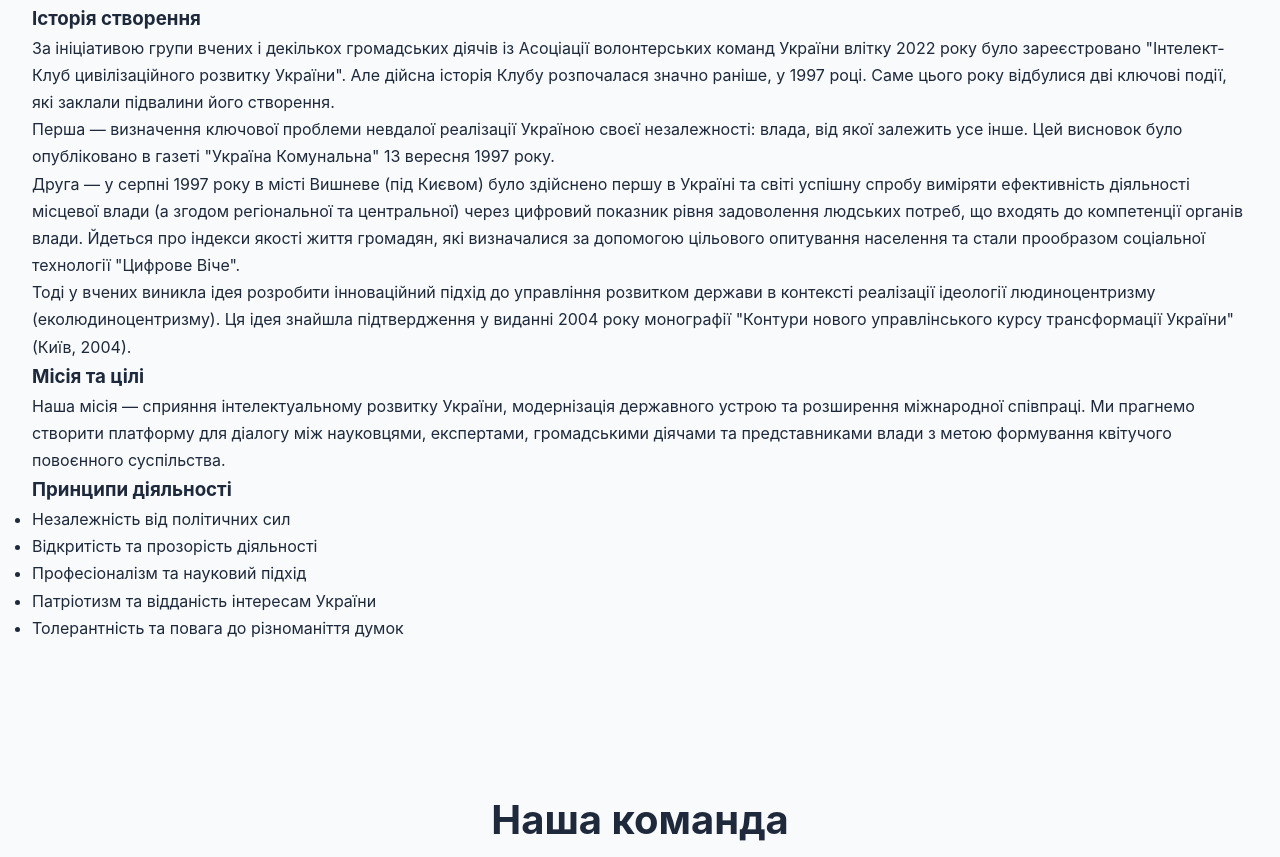
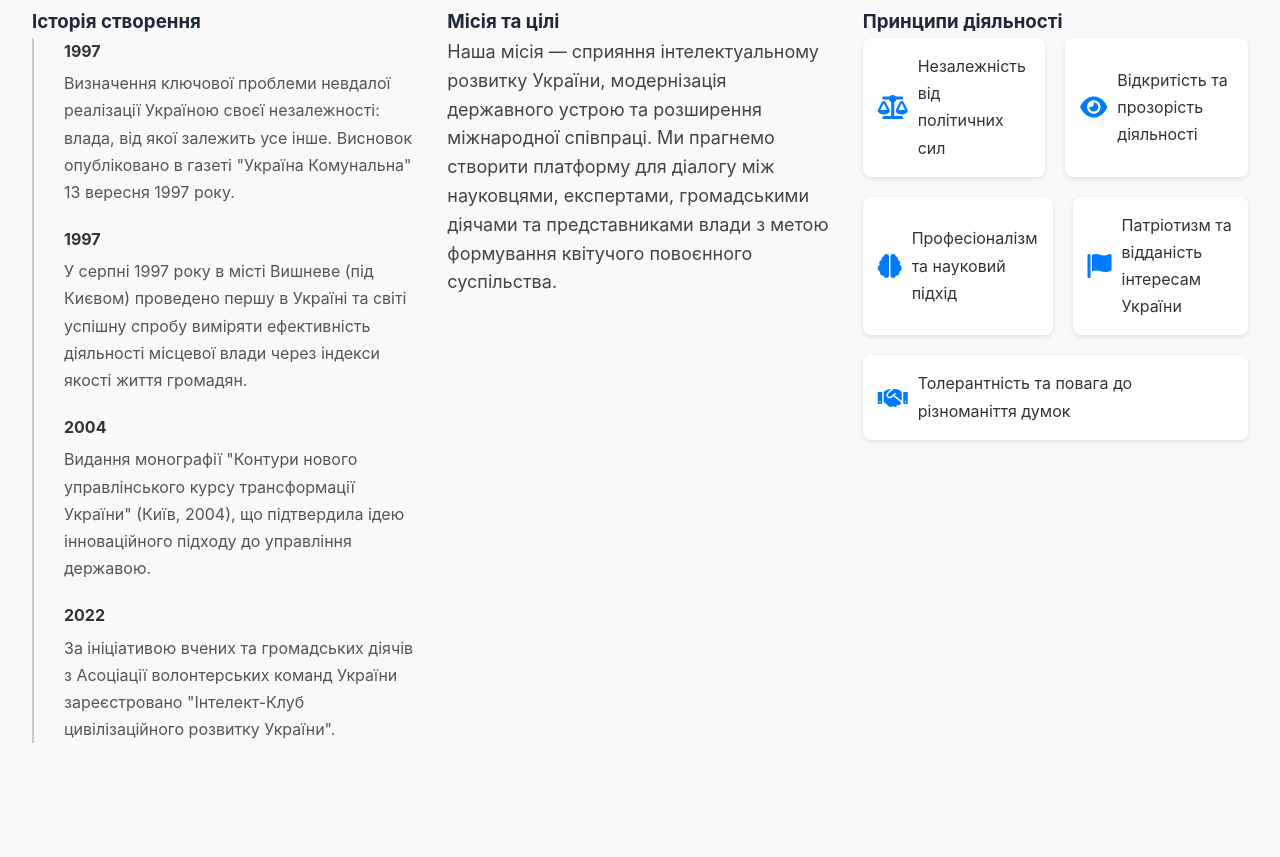
Before and after one commit to 4245877/Intellect-Club, a plain HTML site: page index.html in a window 1280 px wide. Shown: the part 1384-2241 px from the top of the page. Drawn offline with Linux system fonts and the light colour scheme.

Commit message:
Описание изменений

```diff
--- a/index.html
+++ b/index.html
@@ -46,31 +46,70 @@
     </section>
 
 <!-- About Section -->
-    <section id="about" class="section">
+<section id="about" class="section about-section">
     <div class="container">
         <div class="section-title">
             <h2>Про нас</h2>
             <p>Дізнайтеся більше про нашу історію, місію та принципи діяльності</p>
         </div>
-            <div class="row">
-                <div>
+        <div class="about-content">
+            <div class="history">
                 <h3>Історія створення</h3>
-                    <p>За ініціативою групи вчених і декількох громадських діячів із Асоціації волонтерських команд України влітку 2022 року було зареєстровано "Інтелект-Клуб цивілізаційного розвитку України". Але дійсна історія Клубу розпочалася значно раніше, у 1997 році. Саме цього року відбулися дві ключові події, які заклали підвалини його створення.</p>
-                    <p>Перша — визначення ключової проблеми невдалої реалізації Україною своєї незалежності: влада, від якої залежить усе інше. Цей висновок було опубліковано в газеті "Україна Комунальна" 13 вересня 1997 року.</p>
-                    <p>Друга — у серпні 1997 року в місті Вишневе (під Києвом) було здійснено першу в Україні та світі успішну спробу виміряти ефективність діяльності місцевої влади (а згодом регіональної та центральної) через цифровий показник рівня задоволення людських потреб, що входять до компетенції органів влади. Йдеться про індекси якості життя громадян, які визначалися за допомогою цільового опитування населення та стали прообразом соціальної технології "Цифрове Віче".</p>
-                    <p>Тоді у вчених виникла ідея розробити інноваційний підхід до управління розвитком держави в контексті реалізації ідеології людиноцентризму (еколюдиноцентризму). Ця ідея знайшла підтвердження у виданні 2004 року монографії "Контури нового управлінського курсу трансформації України" (Київ, 2004).</p>
-
+                <div class="timeline">
+                    <div class="timeline-item">
+                        <div class="timeline-date">1997</div>
+                        <div class="timeline-content">
+                            <p>Визначення ключової проблеми невдалої реалізації Україною своєї незалежності: влада, від якої залежить усе інше. Висновок опубліковано в газеті "Україна Комунальна" 13 вересня 1997 року.</p>
+                        </div>
+                    </div>
+                    <div class="timeline-item">
+                        <div class="timeline-date">1997</div>
+                        <div class="timeline-content">
+                            <p>У серпні 1997 року в місті Вишневе (під Києвом) проведено першу в Україні та світі успішну спробу виміряти ефективність діяльності місцевої влади через індекси якості життя громадян.</p>
+                        </div>
+                    </div>
+                    <div class="timeline-item">
+                        <div class="timeline-date">2004</div>
+                        <div class="timeline-content">
+                            <p>Видання монографії "Контури нового управлінського курсу трансформації України" (Київ, 2004), що підтвердила ідею інноваційного підходу до управління державою.</p>
+                        </div>
+                    </div>
+                    <div class="timeline-item">
+                        <div class="timeline-date">2022</div>
+                        <div class="timeline-content">
+                            <p>За ініціативою вчених та громадських діячів з Асоціації волонтерських команд України зареєстровано "Інтелект-Клуб цивілізаційного розвитку України".</p>
+                        </div>
+                    </div>
+                </div>
+            </div>
+            <div class="mission">
                 <h3>Місія та цілі</h3>
                 <p>Наша місія — сприяння інтелектуальному розвитку України, модернізація державного устрою та розширення міжнародної співпраці. Ми прагнемо створити платформу для діалогу між науковцями, експертами, громадськими діячами та представниками влади з метою формування квітучого повоєнного суспільства.</p>
-
+            </div>
+            <div class="principles">
                 <h3>Принципи діяльності</h3>
-                    <ul>
-                        <li>Незалежність від політичних сил</li>
-                        <li>Відкритість та прозорість діяльності</li>
-                        <li>Професіоналізм та науковий підхід</li>
-                        <li>Патріотизм та відданість інтересам України</li>
-                        <li>Толерантність та повага до різноманіття думок</li>
-                    </ul>
+                <div class="principles-list">
+                    <div class="principle-item">
+                        <i class="fas fa-balance-scale"></i>
+                        <p>Незалежність від політичних сил</p>
+                    </div>
+                    <div class="principle-item">
+                        <i class="fas fa-eye"></i>
+                        <p>Відкритість та прозорість діяльності</p>
+                    </div>
+                    <div class="principle-item">
+                        <i class="fas fa-brain"></i>
+                        <p>Професіоналізм та науковий підхід</p>
+                    </div>
+                    <div class="principle-item">
+                        <i class="fas fa-flag"></i>
+                        <p>Патріотизм та відданість інтересам України</p>
+                    </div>
+                    <div class="principle-item">
+                        <i class="fas fa-handshake"></i>
+                        <p>Толерантність та повага до різноманіття думок</p>
+                    </div>
+                </div>
             </div>
         </div>
     </div>
--- a/style.css
+++ b/style.css
@@ -1,16 +1,98 @@
 :root {
   --primary: #6366f1;
+  --primary-dark: #2980b9; /* Добавлено */
   --secondary: #4b5563;
   --accent: #f59e0b;
+  --accent-dark: #c0392b; /* Добавлено */
   --light: #f8fafc;
   --dark: #1e293b;
   --surface: rgba(255, 255, 255, 0.8);
   --shadow: 0 1px 3px rgba(0,0,0,0.1);
+  --shadow-hover: 0 10px 15px -3px rgba(0,0,0,0.1); /* Добавлено */
   --rounded: 12px;
   --transition: all 0.2s cubic-bezier(0.4, 0, 0.2, 1);
 }
+.about-section {
+  background-color: #f9f9f9;
+  padding: 60px 0;
+}
 
-/* Reset & Base Styles */
+.section-title h2 {
+  font-size: 36px;
+  margin-bottom: 20px;
+  color: #333;
+}
+
+.section-title p {
+  font-size: 18px;
+  color: #666;
+}
+
+.about-content {
+  display: flex;
+  flex-wrap: wrap;
+  gap: 30px;
+}
+
+.history, .mission, .principles {
+  flex: 1 1 300px;
+}
+
+.timeline {
+  position: relative;
+  padding-left: 30px;
+  border-left: 2px solid #ccc;
+}
+
+.timeline-item {
+  margin-bottom: 20px;
+  position: relative;
+}
+
+.timeline-date {
+  font-weight: bold;
+  color: #333;
+  margin-bottom: 5px;
+}
+
+.timeline-content p {
+  font-size: 16px;
+  color: #555;
+}
+
+.mission p {
+  font-size: 18px;
+  color: #444;
+  line-height: 1.6;
+}
+
+.principles-list {
+  display: flex;
+  flex-wrap: wrap;
+  gap: 20px;
+}
+
+.principle-item {
+  flex: 1 1 calc(50% - 20px);
+  display: flex;
+  align-items: center;
+  gap: 10px;
+  background-color: #fff;
+  padding: 15px;
+  border-radius: 8px;
+  box-shadow: 0 2px 5px rgba(0,0,0,0.1);
+}
+
+.principle-item i {
+  font-size: 24px;
+  color: #007bff;
+}
+
+.principle-item p {
+  font-size: 16px;
+  color: #333;
+}
+/* Сброс и базовые стили */
 * {
   margin: 0;
   padding: 0;
@@ -25,12 +107,16 @@ body {
   -webkit-font-smoothing: antialiased;
 }
 
+*:focus {
+  outline: 2px solid var(--primary);
+  outline-offset: 2px;
+}
+
 .container {
   max-width: 1280px;
   margin: 0 auto;
   padding: 0 2rem;
 }
-
 /* Buttons */
 .btn {
   display: inline-flex;
@@ -113,7 +199,6 @@ header {
 }
 
 /* Navigation */
-/* Navigation Styles */
 nav {
   position: relative;
 }
@@ -124,12 +209,18 @@ nav ul {
   list-style: none;
 }
 
+/* Навигация */
 nav a {
   color: var(--secondary);
   text-decoration: none;
   font-weight: 500;
   position: relative;
   padding: 0.5rem 0;
+}
+
+nav a:focus {
+  outline: 2px solid var(--primary);
+  outline-offset: 2px;
 }
 
 nav a::after {
@@ -181,6 +272,11 @@ nav a:hover::after {
 
 /* Media Queries */
 @media (max-width: 768px) {
+  .container {
+    padding: 0 1rem;
+  }
+}
+@media (max-width: 768px) {
   .mobile-menu-toggle {
     display: flex;
     position: absolute;
@@ -217,8 +313,8 @@ nav a:hover::after {
     padding: 0.8rem 0;
   }
 
+    /* Мобильная навигация */
   .overlay {
-    display: none;
     position: fixed;
     top: 0;
     left: 0;
@@ -226,10 +322,14 @@ nav a:hover::after {
     height: 100%;
     background-color: rgba(0,0,0,0.5);
     z-index: 999;
+    opacity: 0;
+    visibility: hidden;
+    transition: opacity 0.3s ease;
   }
 
   .overlay.active {
-    display: block;
+    opacity: 1;
+    visibility: visible;
   }
 }
 /* Hero Section */
@@ -669,7 +769,21 @@ form button:hover {
   }
 
   header {
-    border-color: rgba(255, 255, 255, 0.1);
+    background: var(--surface);
+    backdrop-filter: blur(10px);
+    position: fixed;
+    width: 100%;
+    top: 0;
+    z-index: 1000;
+    box-shadow: var(--shadow);
+    border-bottom: 1px solid rgba(255, 255, 255, 0.1);
+  }
+  .header-container {
+    display: flex;
+    justify-content: space-between;
+    align-items: center;
+    height: 80px;
+    padding: 0 2rem;
   }
 
   .direction-item,
```
Lines whose indentation alone changed are shown as unchanged.
